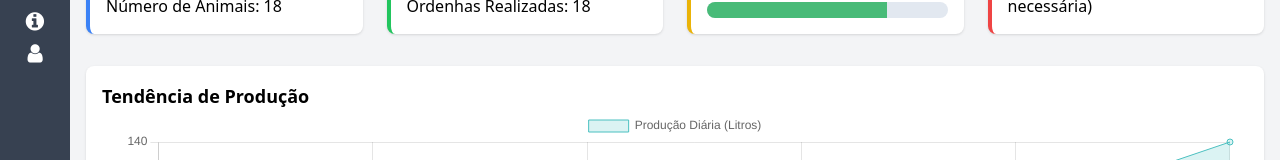
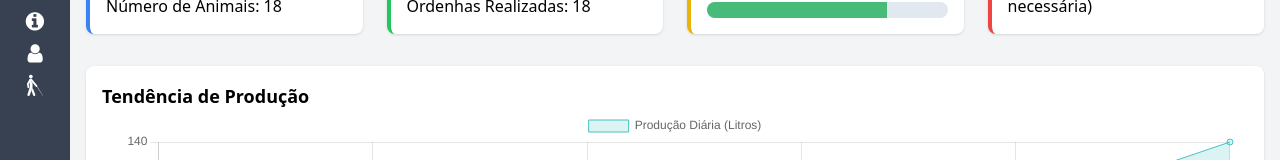
Before and after one commit to FatecFranca/DSM-G05-PI3-2024-2, a Vue app in the folder front-end/: page /home in a window 1280 px wide. Shown: the part 223-383 px from the top of the page. Built offline with nearby package versions, Linux system fonts and the light colour scheme; no server answers; what vue-the-mask would draw is missing.

Commit message:
feat: add new icon sidebar

```diff
--- a/front-end/src/components/TheSidebar.vue
+++ b/front-end/src/components/TheSidebar.vue
@@ -53,8 +53,14 @@
         <i class="fa fa-user fa-lg"></i>
         <span v-if="isSidebarVisible" class="ml-2">Usuários</span>
       </RouterLink>
+      <RouterLink to="/animal" class="flex items-center text-white w-full" :class="{
+        'justify-center px-2 py-2': !isSidebarVisible,
+        'justify-start px-2 py-2': isSidebarVisible
+      }">
+        <i class="fa fa-blind fa-lg" aria-hidden="true"></i>
+        <span v-if="isSidebarVisible" class="ml-2">Animal</span>
+      </RouterLink>
     </div>
-
     <div class="flex mb-16 items-center w-full ml-4 gap-4">
       <img class="rounded-full h-12 w-12 border-2 border-gray-300" src="../assets/imgs/login.jpg" alt="User avatar" />
       <div class="flex flex-col items-start">
```
